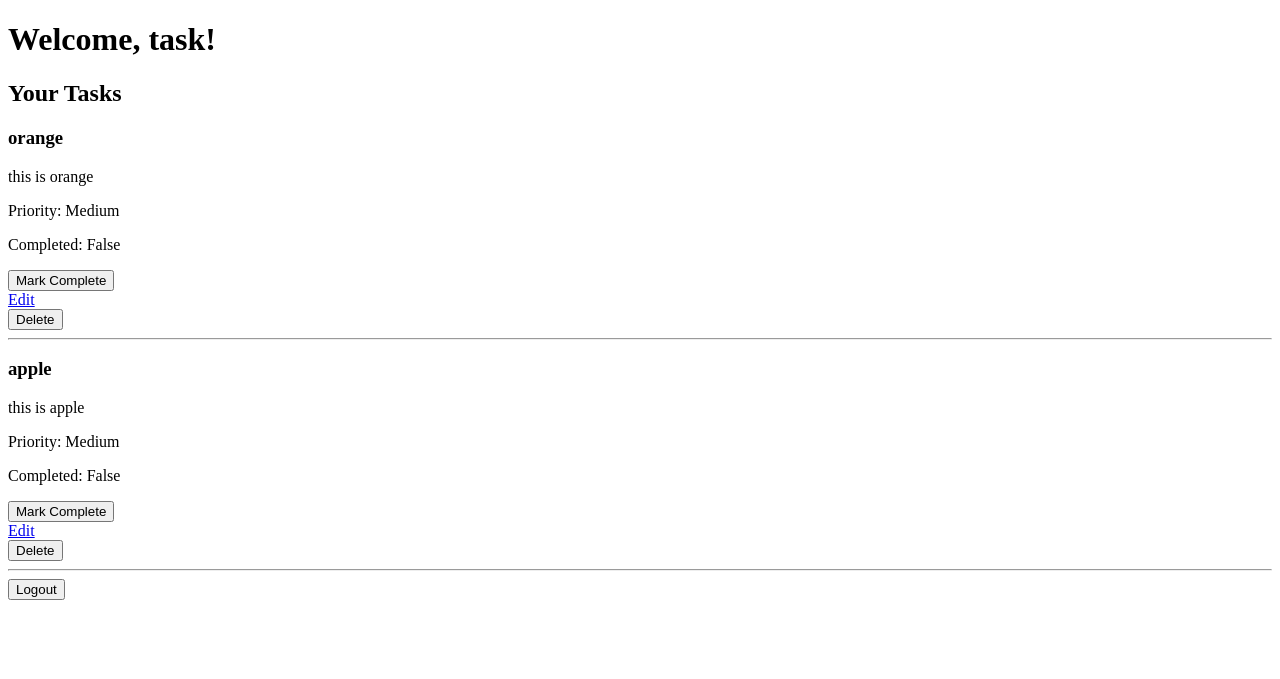
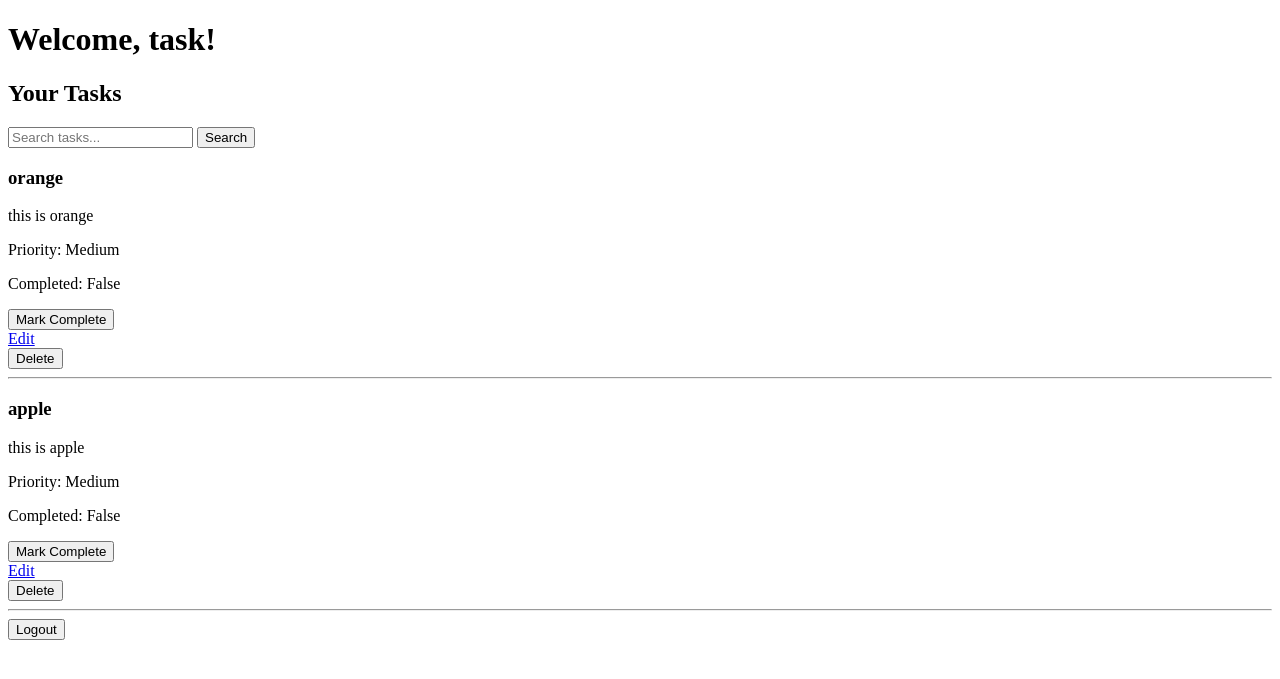
Before and after one commit to Sufiyanahmad325/task_magager_learning_python, a Django app: page / in a window 1280 px wide. Shown: the top 679 px of the page. Run offline with Django 5.2, Linux system fonts and the light colour scheme; a user stored in the database is signed in; data comes from the database, SQL or seed files in the repository.

Commit message:
dashboard has been created

```diff
--- a/task_manager/tasks/templates/tasks/dashboard.html
+++ b/task_manager/tasks/templates/tasks/dashboard.html
@@ -9,6 +9,21 @@
     <h1>Welcome, {{ request.user.username }}!</h1>
 
     <h2>Your Tasks</h2>
+
+    <form method="GET" action="{% url 'dashboard' %}">
+      <input
+        type="text"
+        name="q"
+        placeholder="Search tasks..."
+        value="{{ query }}"
+      />
+
+      <button type="submit">Search</button>
+
+      {% if query %}
+      <a href="{% url 'dashboard' %}">Clear</a>
+      {% endif %}
+    </form>
 
     {% for task in tasks %}
     <div>
```
